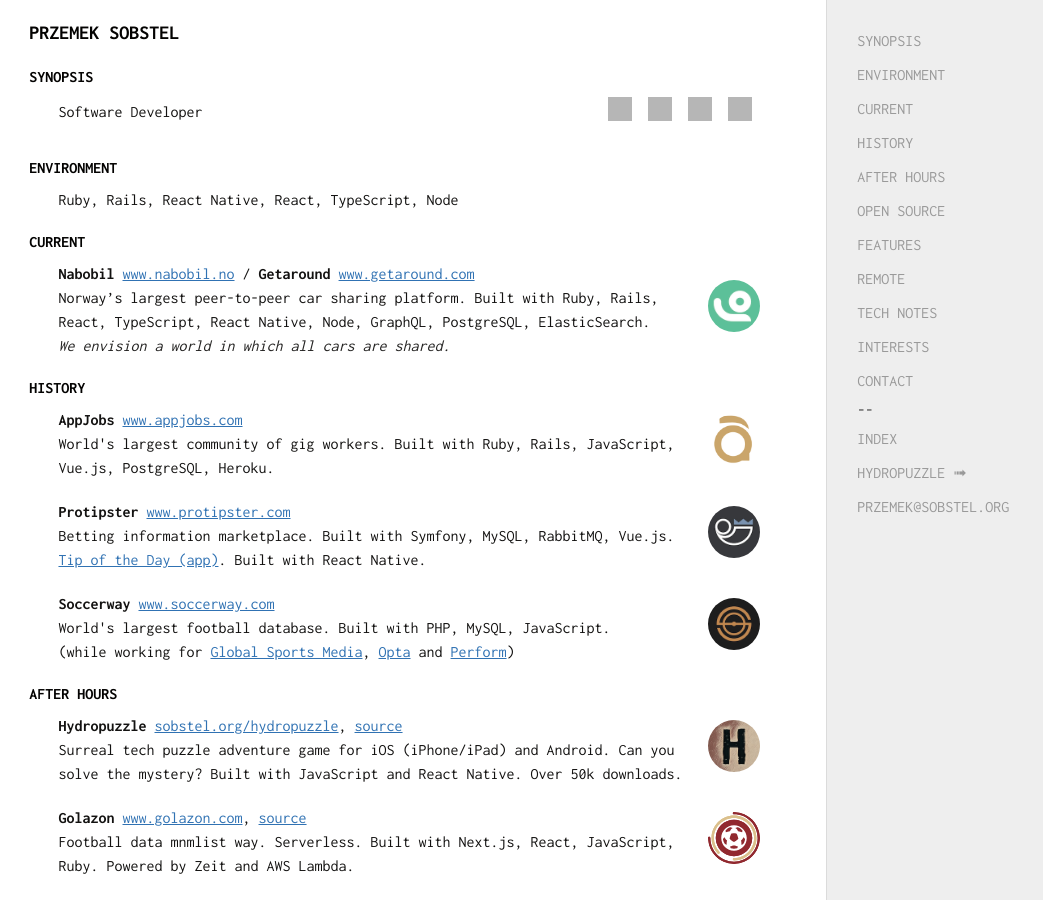
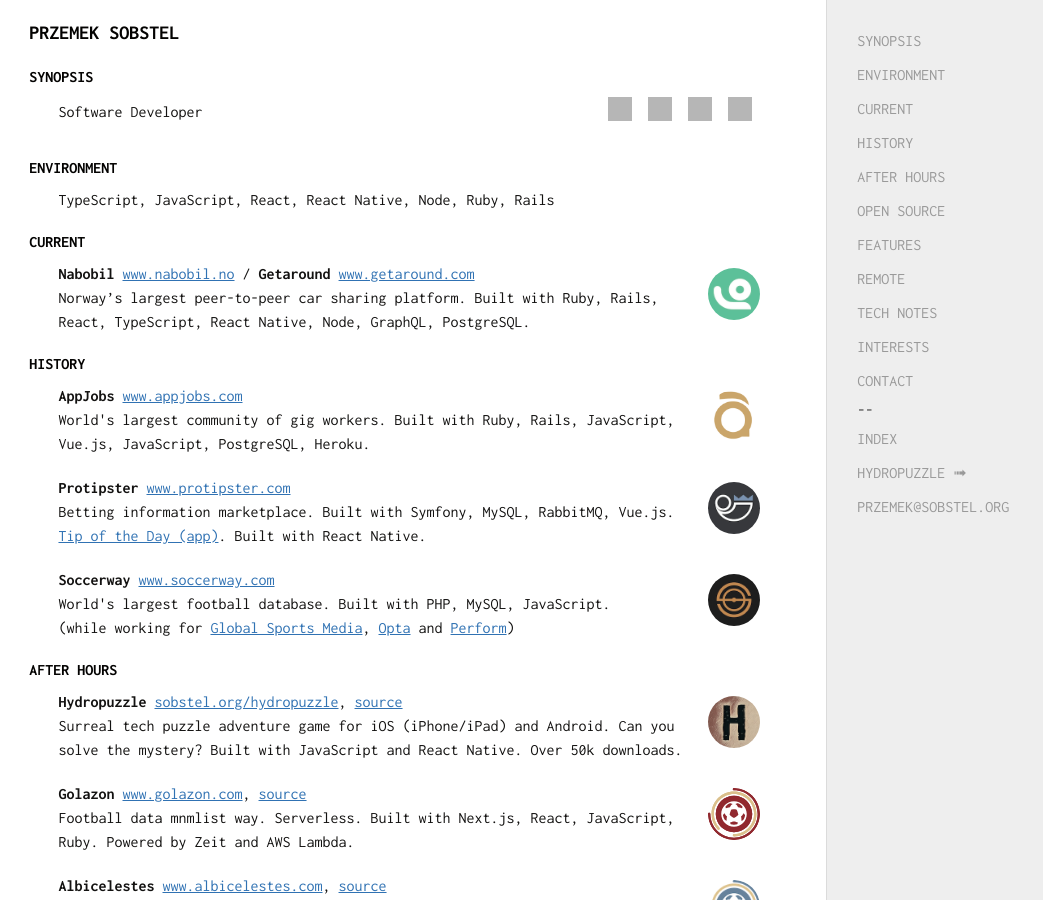
Before and after one commit to sobstel/sobstel.github.com, a Jekyll site: the page built from index.html, in a window 1280 px wide and 900 px high. Shown: the whole window, without its empty margins (0-1043 px from the left). Built offline with Jekyll 4.4.1, drawn with Linux system fonts in a browser that asks for light colours; grey boxes are pictures that could not be loaded.

```diff
--- a/index.html
+++ b/index.html
@@ -49,7 +49,7 @@
 
 <h2 id="ENVIRONMENT">ENVIRONMENT</h2>
 
-<p>Ruby, Rails, React Native, React, TypeScript, Node</p>
+<p>TypeScript, JavaScript, React, React Native, Node, Ruby, Rails</p>
 
 <h2 id="CURRENT">CURRENT</h2>
 
@@ -61,8 +61,7 @@
     <strong>Getaround</strong>
     <a href="https://www.getaround.com/" target="_blank">www.getaround.com</a><br />
     Norway’s largest peer-to-peer car sharing platform.
-    Built with Ruby, Rails, React, TypeScript, React Native, Node, GraphQL, PostgreSQL, ElasticSearch.<br />
-    <em>We envision a world in which all cars are shared.</em>
+    Built with Ruby, Rails, React, TypeScript, React Native, Node, GraphQL, PostgreSQL.<br />
   </p>
   <a href="https://nabobil.no/en/" class="project__icon" target="_blank">
     <img src="/img/project-logos/nabobil.png" />
@@ -77,7 +76,7 @@
     <strong>AppJobs</strong>
     <a href="https://www.appjobs.com/" title="AppJobs" target="_blank">www.appjobs.com</a><br />
     World's largest community of gig workers.
-    Built with Ruby, Rails, JavaScript, Vue.js, PostgreSQL, Heroku.
+    Built with Ruby, Rails, JavaScript, Vue.js, JavaScript, PostgreSQL, Heroku.
   </p>
   <a href="https://www.appjobs.com" class="project__icon" target="_blank">
     <img src="/img/project-logos/appjobs.png" />
```
Also changed, not shown: 1 other file.
